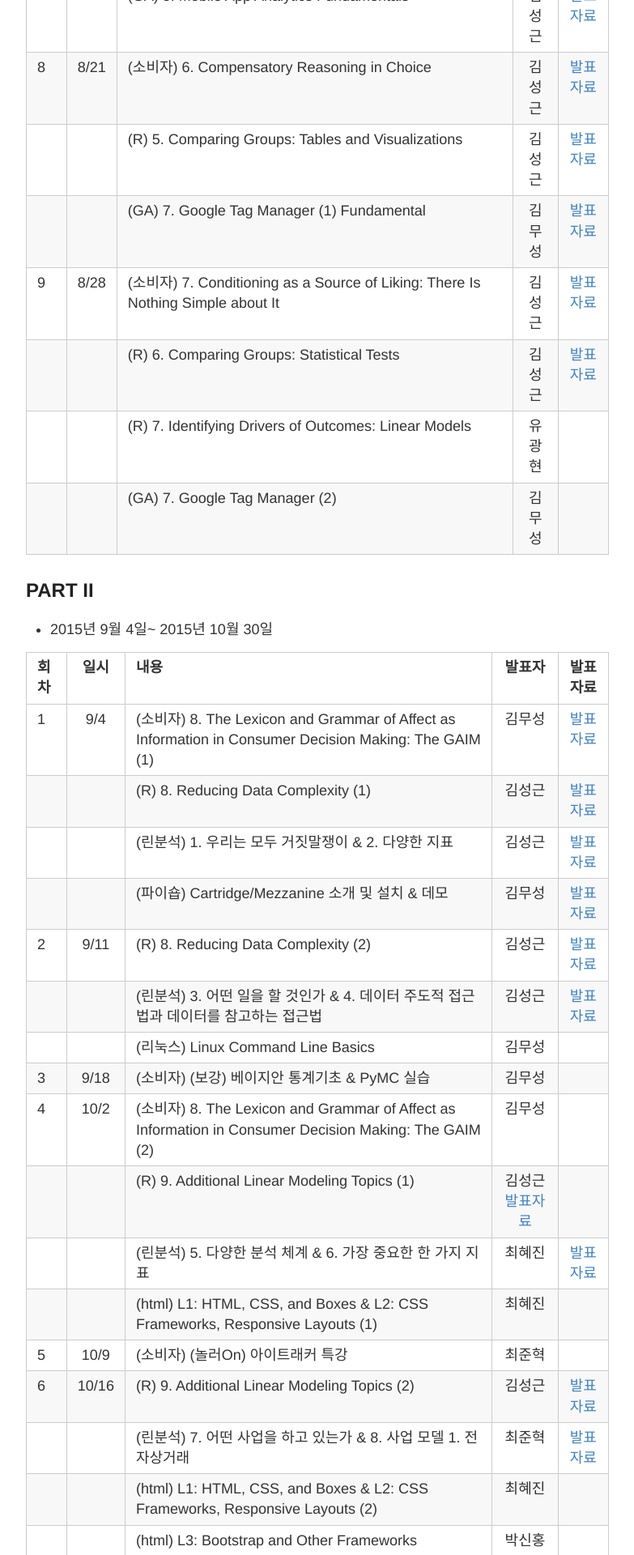
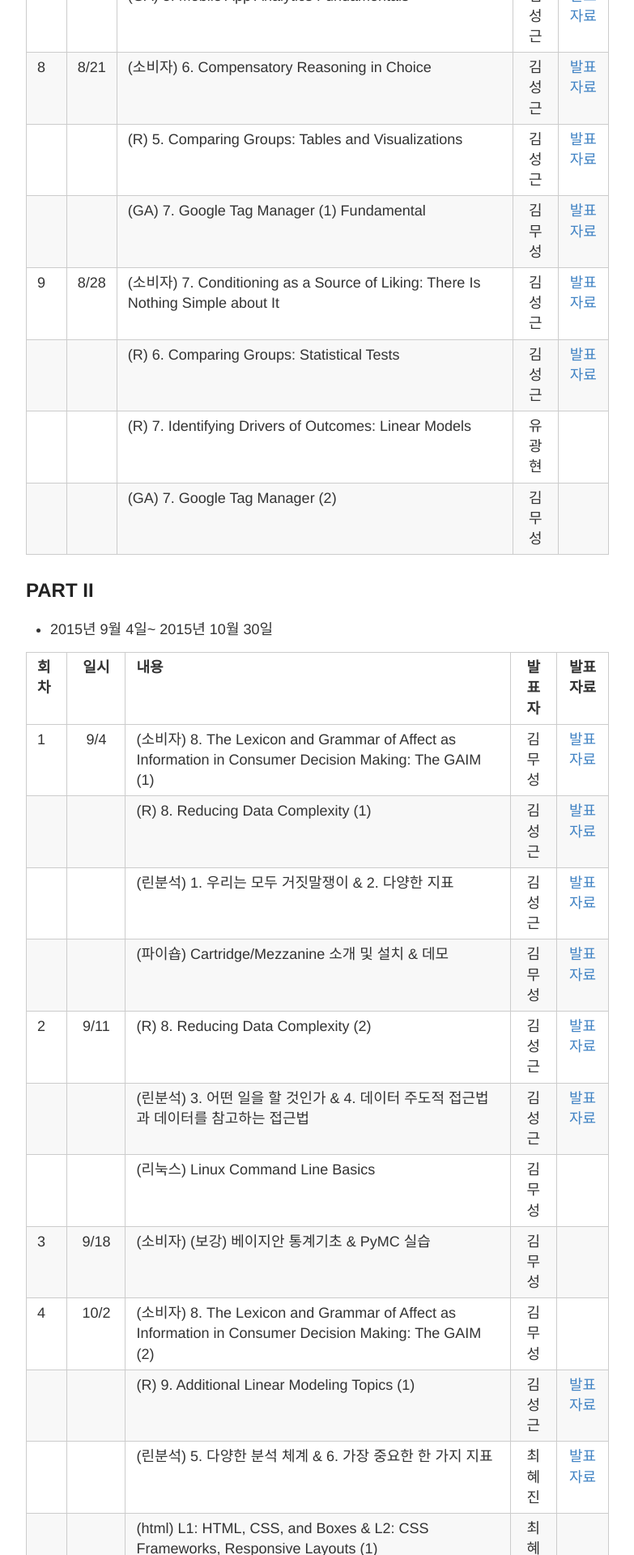
Before and after one commit to psygement/conpsy, a Jekyll site: the page built from _posts/2015-8-21-SCHEDULE.md, in a window 1280 px wide. Shown: the part 4480-6400 px from the top of the page at 81% size, without its empty margins (248-1031 px from the left). Built offline with Jekyll 4.4.1, drawn with Linux system fonts in a browser that asks for light colours; Markdown is read by kramdown in place of the engine named in the settings.

```diff
--- a/_posts/2015-8-21-SCHEDULE.md
+++ b/_posts/2015-8-21-SCHEDULE.md
@@ -93,7 +93,7 @@ title: 스터디 일정 & 커리큘럼 & 발표자료
 |   |    |(리눅스) Linux Command Line Basics |김무성| |
 | 3 |9/18 |(소비자) (보강) 베이지안 통계기초 & PyMC 실습  |김무성| |
 | 4 |10/2|(소비자) 8. The Lexicon and Grammar of Affect as Information in Consumer Decision Making: The GAIM (2) |김무성| |
-|   |    |(R) 9. Additional Linear Modeling Topics (1)|김성근[발표자료](https://github.com/psygement/conpsy/blob/master/part1/R-marketing/ch9/ch9_1.md) |
+|   |    |(R) 9. Additional Linear Modeling Topics (1)|김성근|[발표자료](https://github.com/psygement/conpsy/blob/master/part1/R-marketing/ch9/ch9_1.md) |
 |   |    |(린분석) 5. 다양한 분석 체계 & 6. 가장 중요한 한 가지 지표 |최혜진|[발표자료](https://drive.google.com/file/d/0B_Ekt7icI0htdllRS3J6NWotbGM/view) |
 |   |    |(html) L1: HTML, CSS, and Boxes & L2: CSS Frameworks, Responsive Layouts (1)   |최혜진| |
 | 5 |10/9|(소비자) (놀러On) 아이트래커 특강|최준혁 | |
```
